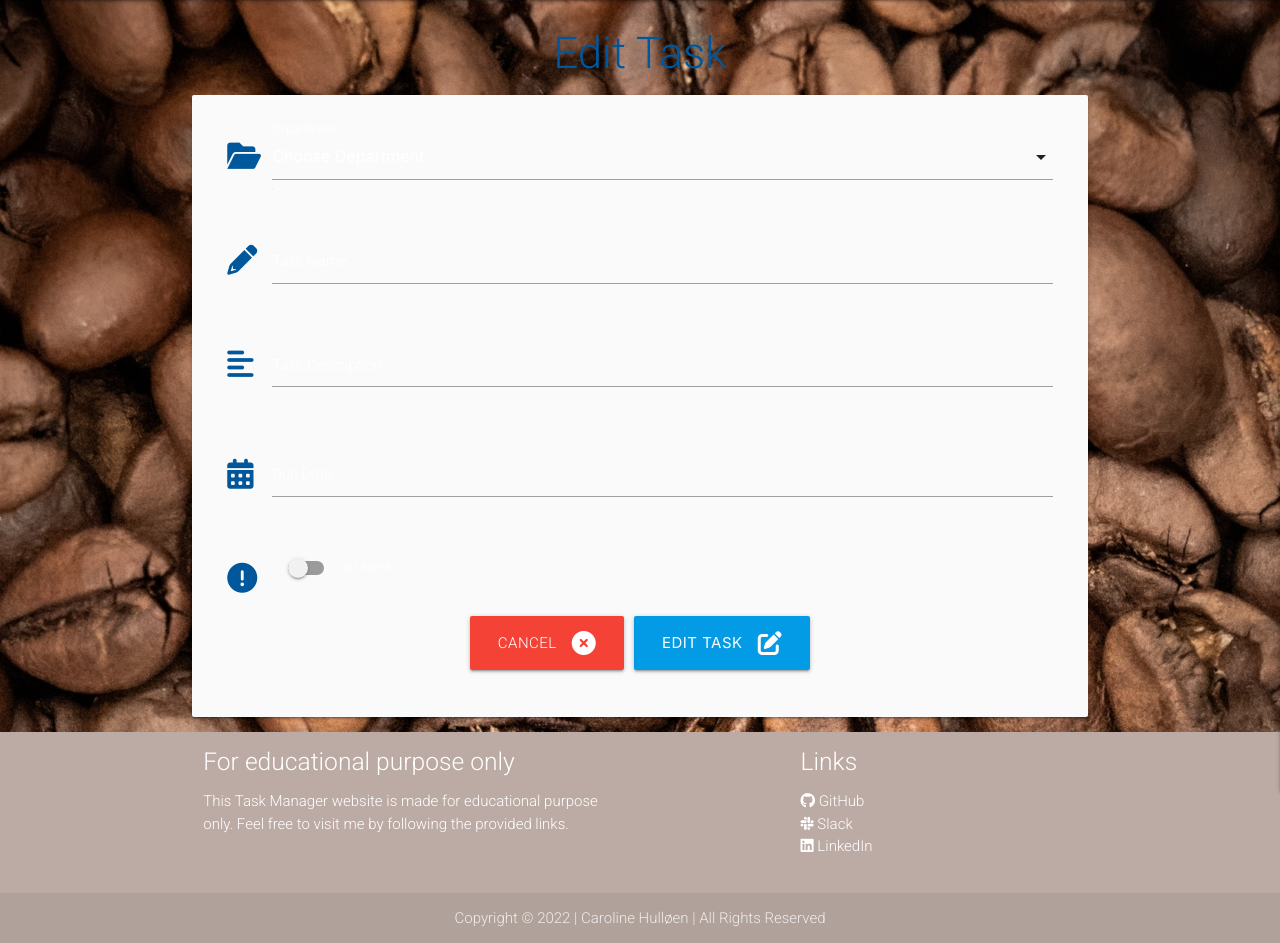
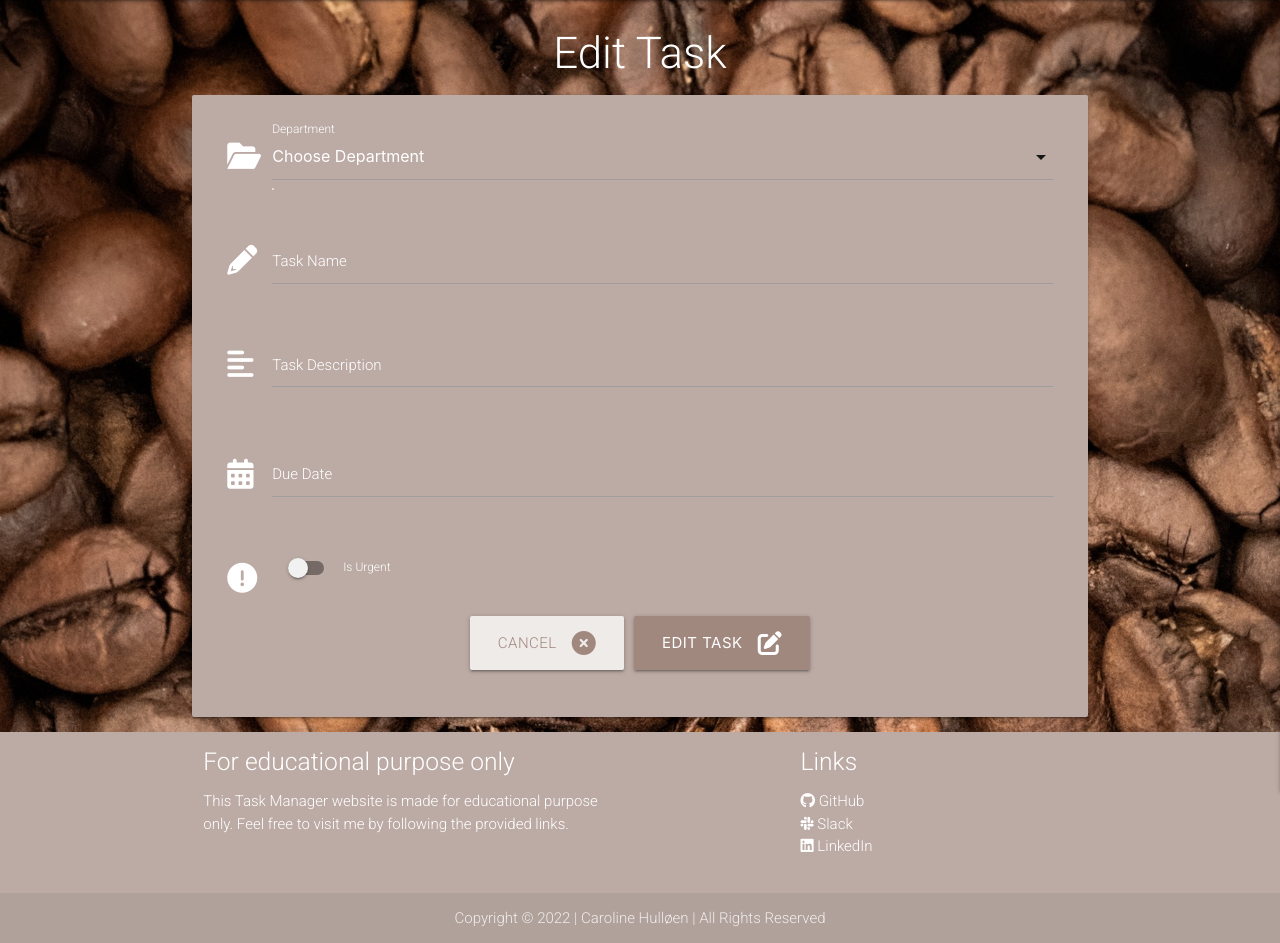
Before and after one commit to Carhul/Task_Manager, a Flask app: template templates/tasks/edit_task.html in a window 1280 px wide. Shown: the part 69-1012 px from the top of the page. Run offline with Flask 2, Linux system fonts and the light colour scheme; the template is opened without the code that fills it, so the values that code supplies are empty; some libraries are stand-ins or nearby versions.

Commit message:
Fix correct colors

```diff
--- a/templates/tasks/edit_task.html
+++ b/templates/tasks/edit_task.html
@@ -1,14 +1,14 @@
 {% extends "base.html" %}
 {% block content %}
 
-    <h3 class="light-blue-text text-darken-4 center-align">Edit Task</h3>
+    <h3 class="base-color center-align">Edit Task</h3>
 
-    <div class="row card-panel grey lighten-5">
+    <div class="row card-panel base-bgcolor">
         <form class="col s12" method="POST" action="{{ url_for('edit_task', task_id=task._id) }}">
             <!-- Department selection -->
             <div class="row">
                 <div class="input-field col s12">
-                    <i class="fa-solid fa-folder-open prefix light-blue-text text-darken-4"></i>
+                    <i class="fa-solid fa-folder-open prefix base-color"></i>
                     <select id="department_name" name="department_name" class="validate" required>
                         <option value="" disabled>Choose Department</option>
                         {% for department in departments %}
@@ -25,7 +25,7 @@
             <!-- Task name -->
             <div class="row">
                 <div class="input-field col s12">
-                    <i class="fa-solid fa-pencil prefix light-blue-text text-darken-4"></i>
+                    <i class="fa-solid fa-pencil prefix base-color"></i>
                     <input id="task_name" name="task_name" minlength="5" maxlength="50" value="{{ task.task_name }}"
                         type="text" class="validate" required>
                     <label for="task_name">Task Name</label>
@@ -34,16 +34,16 @@
             <!-- Task description -->
             <div class="row">
                 <div class="input-field col s12">
-                    <i class="fa-solid fa-align-left prefix light-blue-text text-darken-4"></i>
+                    <i class="fa-solid fa-align-left prefix base-color"></i>
                     <textarea id="task_description" name="task_description" minlength="5" maxlength="200"
-                        class="materialize-textarea validate" required>{{ task.task_description }}</textarea>
+                        class="base-color materialize-textarea validate" required>{{ task.task_description }}</textarea>
                     <label for="task_description">Task Description</label>
                 </div>
             </div>
             <!-- Due date picker -->
             <div class="row">
                 <div class="input-field col s12">
-                    <i class="fa-solid fa-calendar-days prefix light-blue-text text-darken-4"></i>
+                    <i class="fa-solid fa-calendar-days prefix base-color"></i>
                     <input id="due_date" name="due_date" type="text" value="{{ task.due_date }}"
                         class="datepicker validate" required>
                     <label for="due_date">Due Date</label>
@@ -53,7 +53,7 @@
             <div class="row">
                 <div class="input-field col s12">
                     <div class="switch">
-                        <i class="fa-solid fa-circle-exclamation prefix light-blue-text text-darken-4"></i>
+                        <i class="fa-solid fa-circle-exclamation prefix base-color"></i>
                         <label for="is_urgent">
                             {% if task.is_urgent == "on" %}
                             <input type="checkbox" id="is_urgent" name="is_urgent" checked>
@@ -70,11 +70,11 @@
             <div class="row">
                 <div class="col s12 center-align">
                     <!-- Cancel button -->
-                    <a href="{{ url_for('get_tasks') }}" class="btn-large red text-shadow">
+                    <a href="{{ url_for('get_tasks') }}" class="btn-large base-color2 base-bgcolor2">
                         Cancel <i class="fa-solid fa-circle-xmark right"></i>
                     </a>
                     <!-- Submit/Edit Task button -->
-                    <button type="submit" class="btn-large light-blue darken-1 text-shadow">
+                    <button type="submit" class="btn-large base-color base-bgcolor3">
                         Edit Task <i class="fa-solid fa-pen-to-square right"></i>
                     </button>
                 </div>
```
